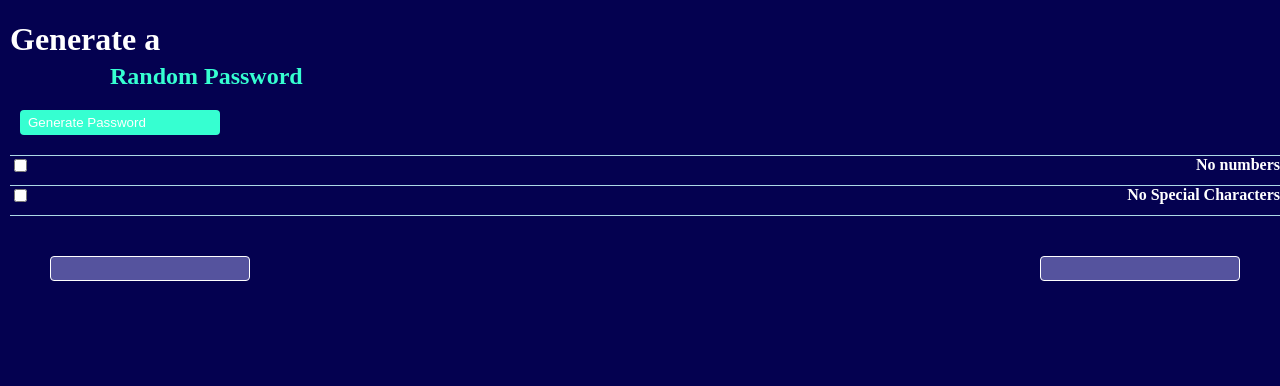
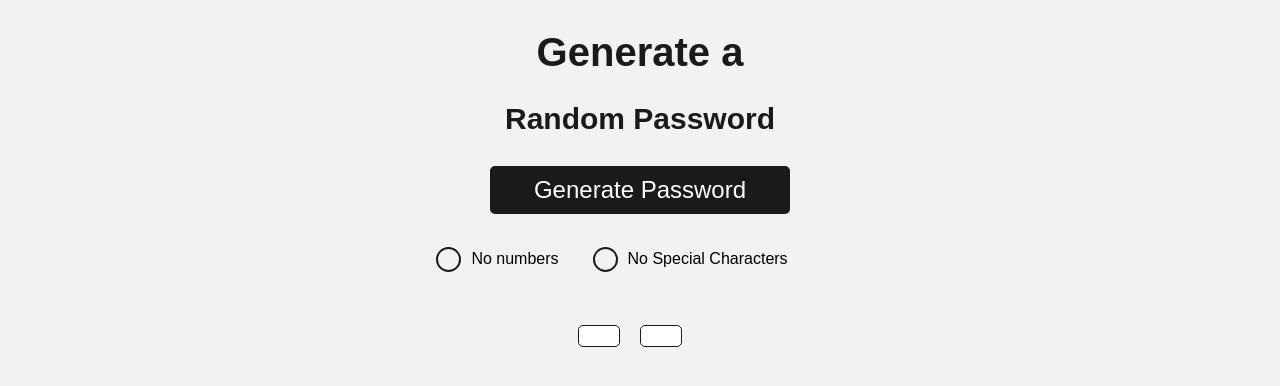
Before and after one commit to mkassoum/passwordgenerator, a plain HTML site: page index.html in a window 1280 px wide. Drawn offline with Linux system fonts and the light colour scheme.

Commit message:
gave it a neater design

```diff
--- a/index.css
+++ b/index.css
@@ -1,71 +1,120 @@
 body {
-    margin: 0;
-    background-color: #040150;
-    margin-left: 10px
+  background-color: #f2f2f2;
+  font-family: Arial, sans-serif;
+  margin: 0;
 }
 
 h1 {
-    color: white;
-    margin-bottom: 0;
-
+  color: #1a1a1a;
+  font-size: 40px;
+  font-weight: bold;
+  margin-top: 30px;
+  text-align: center;
 }
 
 h2 {
-    color: #36FFD1;
-    margin-left: 100px;
-    margin-top: 5px;
+  color: #1a1a1a;
+  font-size: 30px;
+  font-weight: bold;
+  margin-bottom: 30px;
+  text-align: center;
 }
 
 #generate-btn {
-    margin-left: 10px;
-    display: flex;
-    color: white;
-    background-color: #36FFD1;
-    padding: 5px 8px;
-    border: none;
-    border-radius: 4px;
-    min-width: 200px;
-    min-height: 25px;
-    align-content: center;
-
+  background-color: #1a1a1a;
+  border: none;
+  border-radius: 5px;
+  color: #fff;
+  cursor: pointer;
+  display: block;
+  font-size: 24px;
+  margin: 0 auto;
+  margin-top: 30px;
+  padding: 10px 20px;
+  text-align: center;
+  width: 300px;
 }
 
-div {
-    display: flex;
-    margin-top: 10px;
-    justify-content: space-between;
-    width: 100%;
-    border-top: solid 1px lightblue;
+.check-boxes {
+  display: flex;
+  justify-content: center;
+  margin-top: 30px;
+}
 
+.checkbox {
+  display: flex;
+  align-items: center;
+  margin-right: 30px;
+}
 
+.checkbox input[type=checkbox] {
+  appearance: none;
+  -webkit-appearance: none;
+  -moz-appearance: none;
+  height: 25px;
+  width: 25px;
+  border: 2px solid #1a1a1a;
+  border-radius: 50%;
+  margin-right: 10px;
+}
 
+.checkbox input[type=checkbox]:checked::before {
+  content: "\2714";
+  font-size: 20px;
+  color: #1a1a1a;
+  line-height: 22px;
+  text-align: center;
+}
+
+.lebals {
+  color: #1a1a1a;
+  font-size: 24px;
+}
+
+.generated-passwords {
+  display: flex;
+  justify-content: center;
+  margin-top: 50px;
 }
 
 .generated {
-    background-color: #55539e;
-    min-width: 200px;
-    margin: 40px;
-    min-height: 25px;
-    color: white;
-    border: none;
-    border-radius: 4px;
-    align-content: center;
-    color: #36FFD1;
-    border: solid 0.5px white;
+  background-color: #fff;
+  border: 1px solid #1a1a1a;
+  border-radius: 5px;
+  color: #1a1a1a;
+  cursor: pointer;
+  font-size: 24px;
+  margin-right: 20px;
+  padding: 10px 20px;
+  transition: background-color 0.3s ease;
 }
 
-@media (width < 550px) {
-    div {
-        flex-direction: column;
-    }
+.generated:hover {
+  background-color: #1a1a1a;
+  color: #fff;
 }
 
-.check-boxes {
-    display: flex;
-    color: white;
-    font-weight: bold;
-    padding: 0;
-    width: 100%;
-    border: none;
-    flex-direction: column;
+@media screen and (max-width: 768px) {
+  h1 {
+    font-size: 30px;
+  }
+
+  h2 {
+    font-size: 24px;
+  }
+
+  #generate-btn {
+    font-size: 20px;
+    width: 200px;
+  }
+
+  .lebals {
+    font-size: 20px;
+  }
+
+  .generated {
+    font-size: 20px;
+    margin-right: 10px;
+    padding: 8px 16px;
+  }
 }
```
